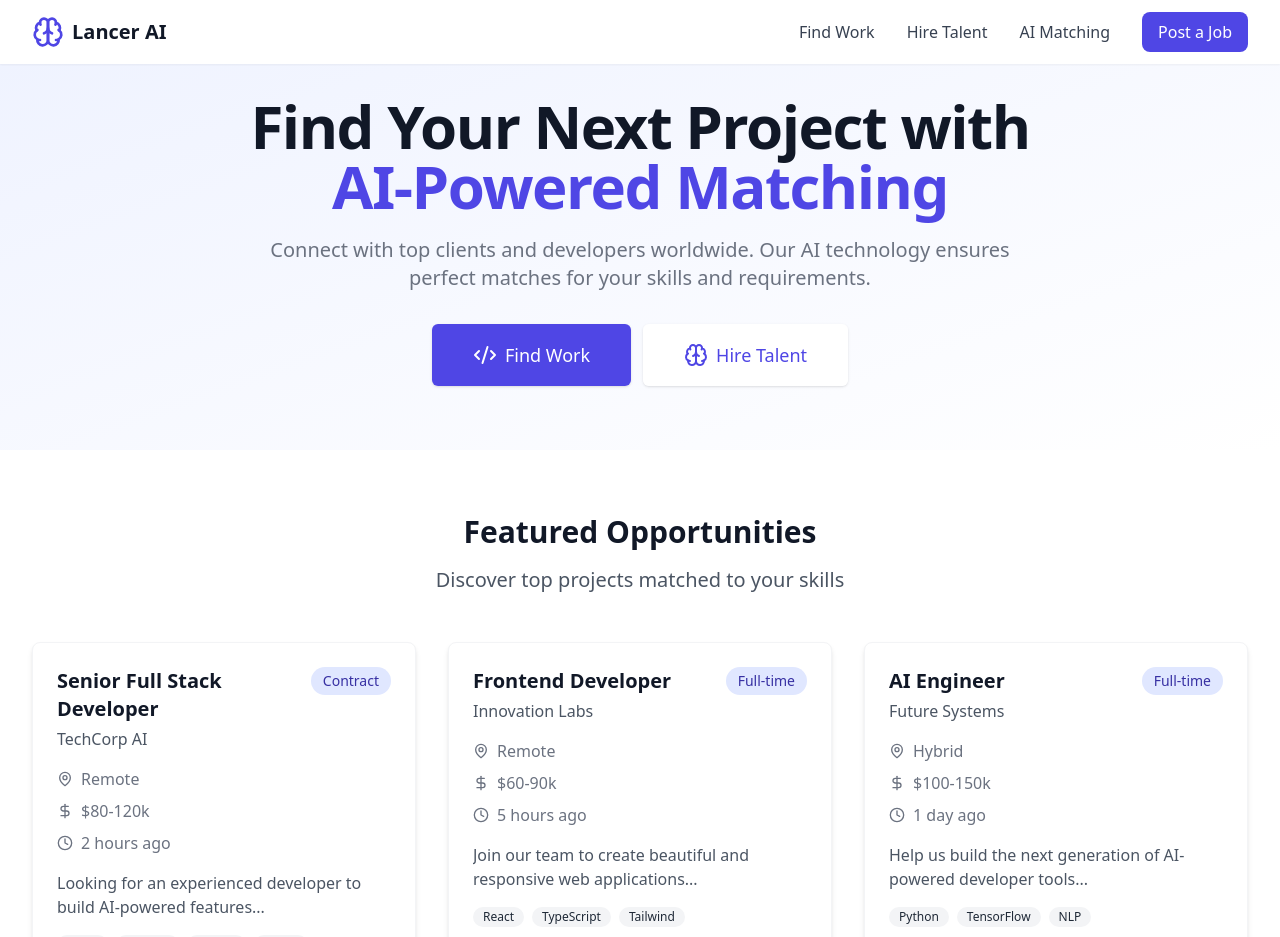
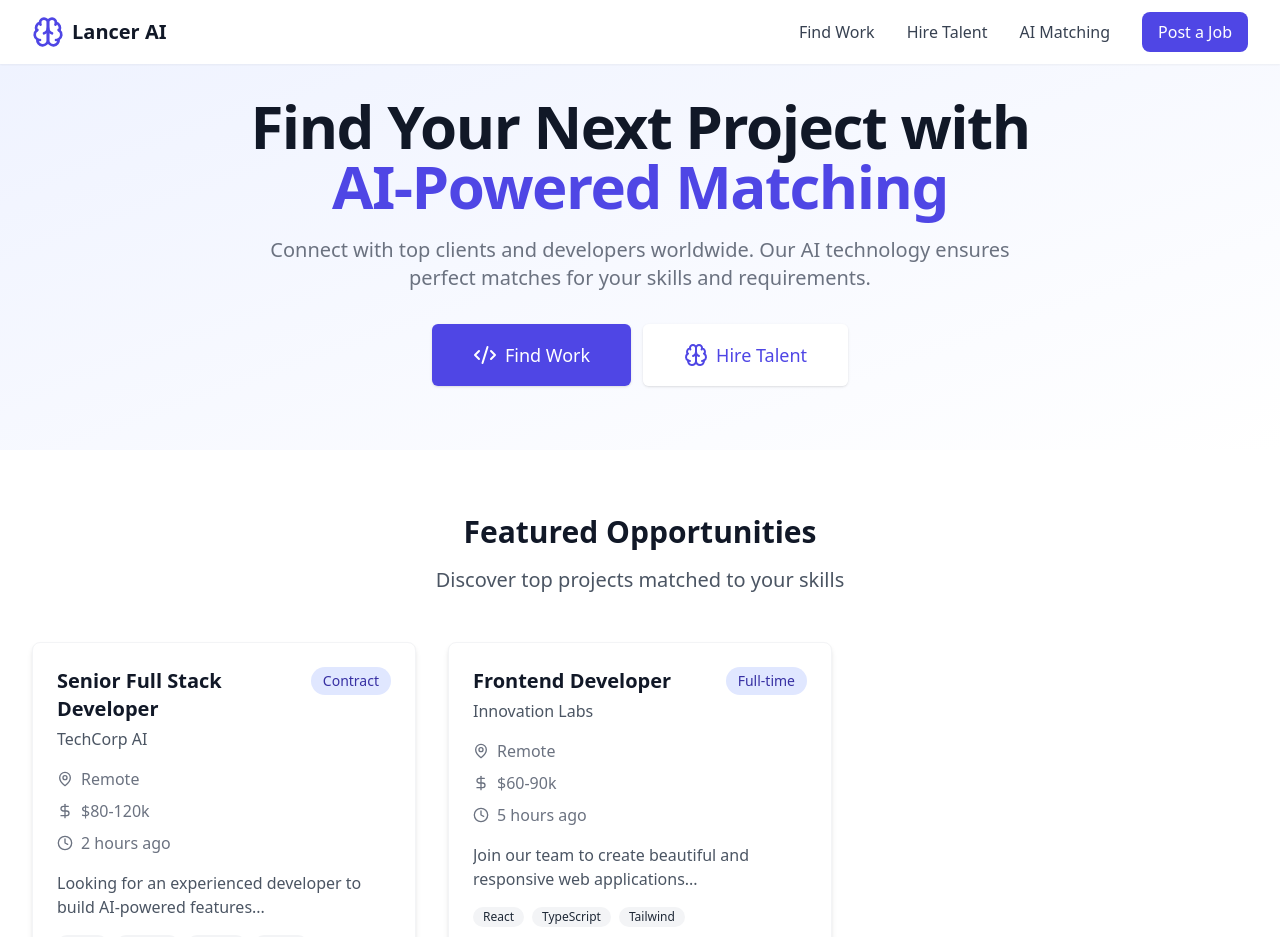
Before and after one commit to harshmriduhash/project, a React (Vite) app: page / in a window 1280 px wide. Shown: the top 937 px of the page. Built offline with nearby package versions, Linux system fonts and the light colour scheme; no server answers.

Commit message:
re-doing

```diff
--- a/src/components/FeaturedJobs.tsx
+++ b/src/components/FeaturedJobs.tsx
@@ -24,17 +24,6 @@ const jobs = [
     skills: ["React", "TypeScript", "Tailwind"],
     postedAt: "5 hours ago"
   },
-  {
-    id: 3,
-    title: "AI Engineer",
-    company: "Future Systems",
-    location: "Hybrid",
-    salary: "$100-150k",
-    type: "Full-time",
-    description: "Help us build the next generation of AI-powered developer tools...",
-    skills: ["Python", "TensorFlow", "NLP"],
-    postedAt: "1 day ago"
-  }
 ];
 
 export function FeaturedJobs() {
--- a/src/components/jobs/JobBidding.tsx
+++ b/src/components/jobs/JobBidding.tsx
@@ -21,8 +21,8 @@ const demoBids: Bid[] = [
       avatar: 'https://images.unsplash.com/photo-1494790108377-be9c29b29330?ixlib=rb-1.2.1&auto=format&fit=facearea&facepad=2&w=256&h=256&q=80',
       rating: 4.8,
     },
-    amount: '$1,500',
-    duration: '2 weeks',
+    amount: '$1500',
+    duration: '4 weeks',
     proposal: 'I have extensive experience with similar projects...',
   },
 ];
```
